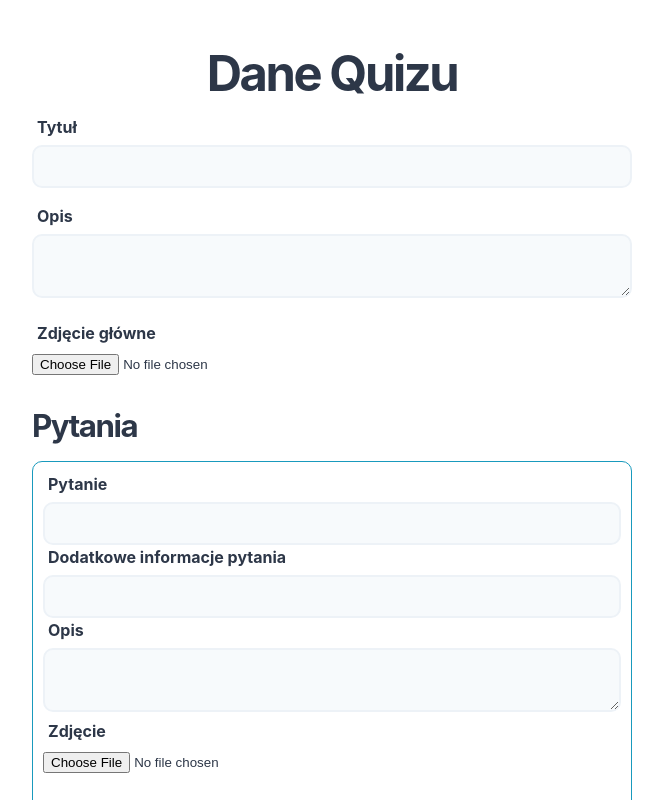
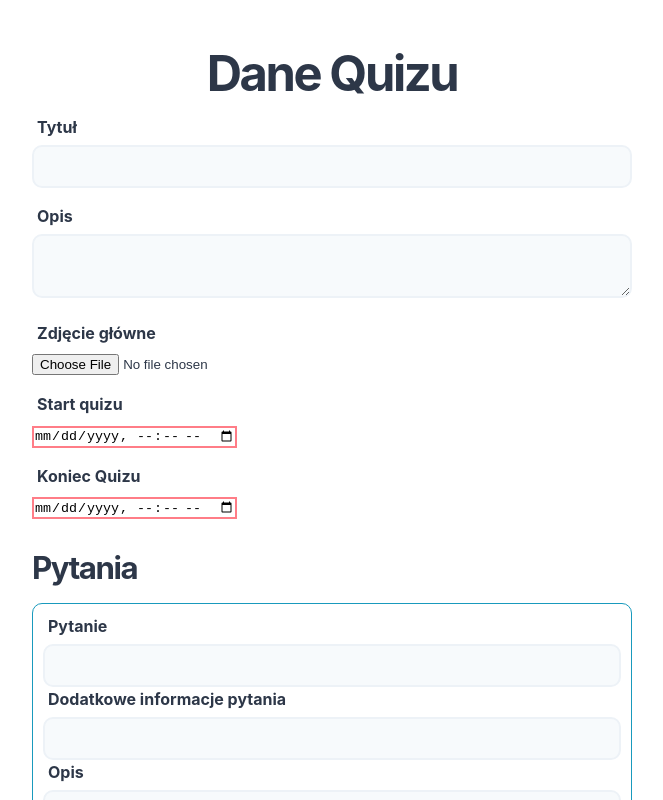
Before and after one commit to Devolla/quizadmin, a React (Create React App) app: page / in a window 1280 px wide. Shown: the top 800 px of the page, without its empty margins (308-971 px from the left). Built offline with nearby package versions, Linux system fonts and the light colour scheme.

Commit message:
calendar

```diff
--- a/src/QuizForm.jsx
+++ b/src/QuizForm.jsx
@@ -47,7 +47,8 @@ const Answers = ({ question, name, setFieldValue }) => (
                   setFieldValue(`${name}.${index}.photo`, event.currentTarget.files[0]);
                   setTimeout(()=>(
                     previewPhoto(`${name}.${index}.photo`, `${name}${index}img${index}`)), 1000)
-                }} className="form-control" />
+                }}
+                className="form-control" />
                   <img id={`${name}${index}img${index}`} src="" height="200" alt=""/>
               </div>
 
@@ -97,9 +98,13 @@ const QuizForm = () => {
       <h1>Dane Quizu</h1>
       <Formik
         initialValues={{
-          title: "",
-          teaser: "",
+          title: '',
+          teaser: '',
           photo: null,
+          calendar:  {
+            start_time: '',
+            end_time: '',
+          },
           questions: [
             {
               header: '',
@@ -156,6 +161,26 @@ const QuizForm = () => {
             }} className="form-control" />
          { values.photo !== null && <img id="photoimg" src="" height="200" alt=""/>}
           </div>
+
+          {/* calendar */}
+          <label htmlFor="calendar.start_time">Start quizu</label>
+          <Field
+          type="datetime-local"
+          label="Start quizu"
+          // min="2023-01-01T00:00" max="2023-04-30T00:00"
+          name="calendar.start_time"
+          required
+          // pattern="\d{4}-\d{2}-\d{2}"
+           />
+          <label htmlFor="calendar.end_time">Koniec Quizu</label>
+          <Field
+           type="datetime-local"
+           label="Koniec quizu"
+           // min="2023-01-01T00:00" max="2023-04-30T00:00"
+           name="calendar.end_time"
+           required
+          //  pattern="\d{4}-\d{2}-\d{2}"
+            />
 
         <h3>Pytania</h3>
         <FieldArray name="questions">
```
